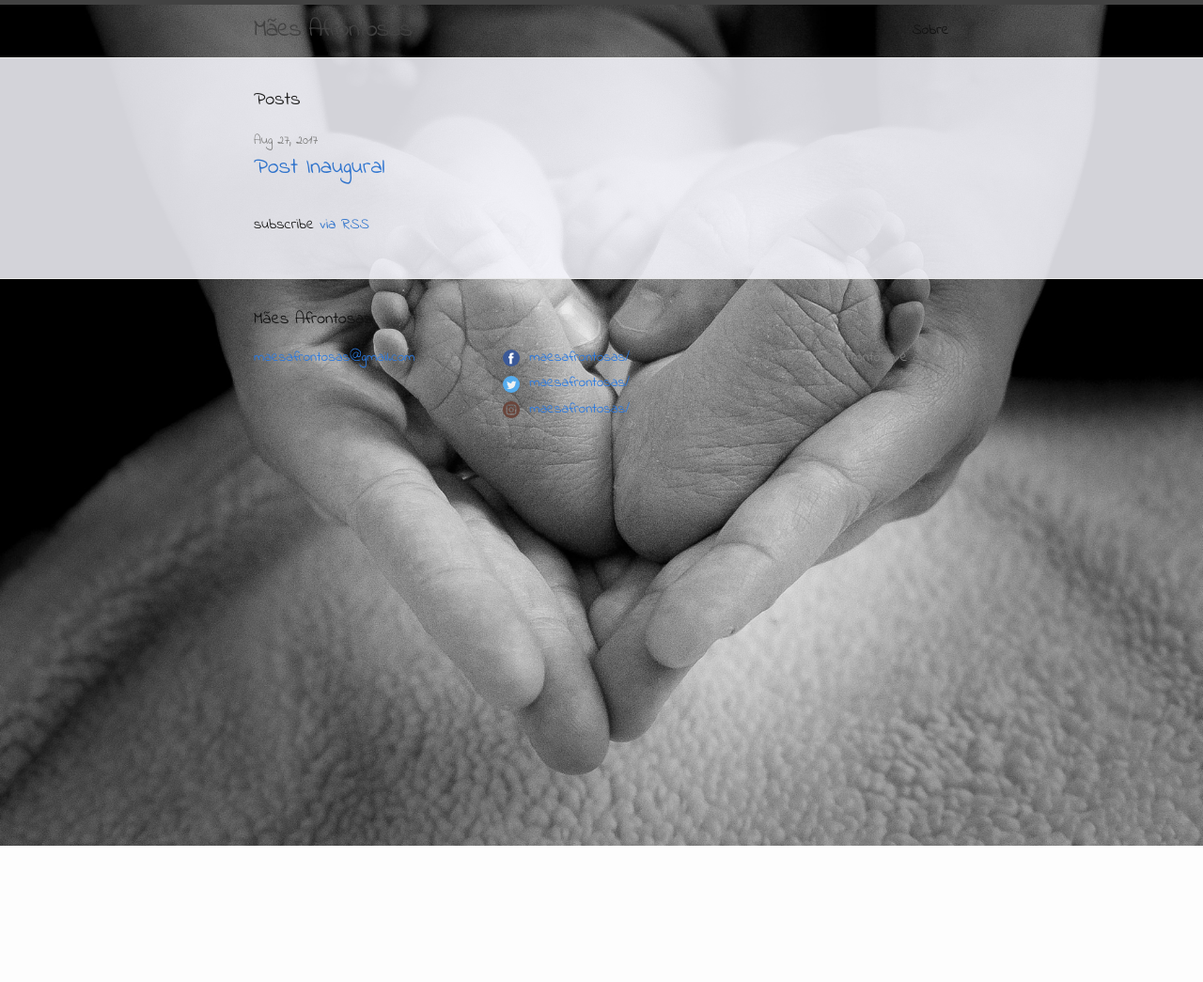
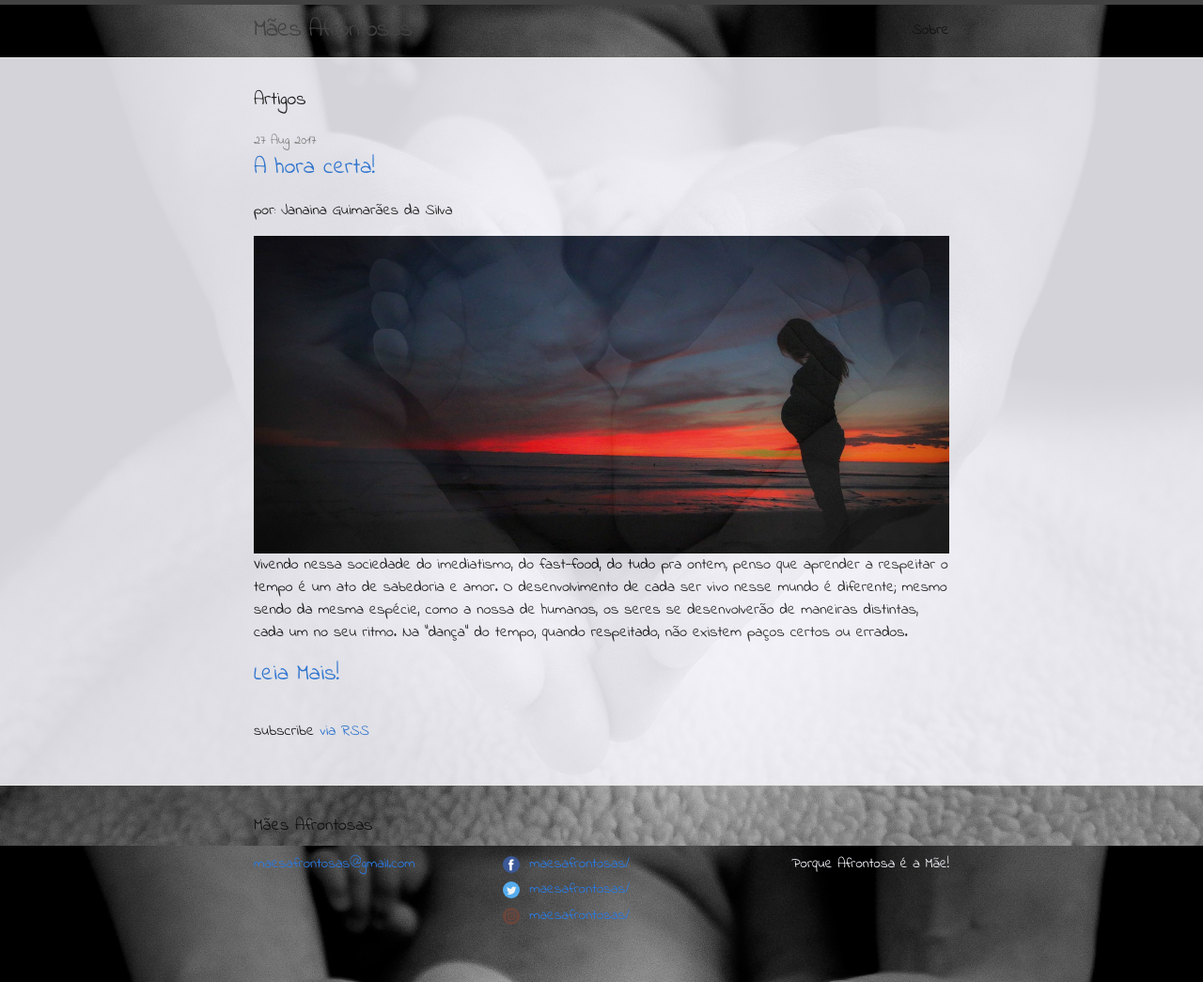
Before and after one commit to maesafrontosas/maesafrontosas.github.io, a Jekyll site: the page built from index.md, in a window 1280 px wide. Shown: the whole page at 94% size. Built offline with Jekyll 4.4.1, drawn with Linux system fonts in a browser that asks for light colours; before the commit the page ends 900 px from its top, so only the background shows below that.

Commit message:
tomara que de certo

```diff
--- a/_includes/_share-page.html
+++ b/_includes/_share-page.html
@@ -1,6 +1,6 @@
 <div class="share-page">
     Compartilhe esse Post &rarr;
-    <a href="https://twitter.com/intent/tweet?text={{ page.title }}&url={{ site.url }}{{ page.url }}&via={{ site.twitter_username }}&related={{ site.twitter_username }}" rel="nofollow" target="_blank" title="Share on Twitter">Twitter</a>
-    <a href="https://facebook.com/sharer.php?u={{ site.url }}{{ page.url }}" rel="nofollow" target="_blank" title="Share on Facebook">Facebook</a>
-    <a href="https://plus.google.com/share?url={{ site.url }}{{ page.url }}" rel="nofollow" target="_blank" title="Share on Google+">Google+</a>
+    <a href="https://twitter.com/intent/tweet?text={{ page.title }}&url={{ site.url }}{{ site.baseurl }}&via={{ site.twitter_username }}&related={{ site.twitter_username }}" rel="nofollow" target="_blank" title="Share on Twitter">Twitter</a>
+    <a href="https://facebook.com/sharer.php?u={{ site.url }}{{ site.baseurl }}" rel="nofollow" target="_blank" title="Share on Facebook">Facebook</a>
+    <a href="https://plus.google.com/share?url={{ site.url }}{{ site.baseurl }}" rel="nofollow" target="_blank" title="Share on Google+">Google+</a>
 </div>
--- a/_layouts/home.html
+++ b/_layouts/home.html
@@ -4,19 +4,24 @@ layout: default
 
 <div class="home">
 
-  <h1 class="page-heading">Posts</h1>
+  <h1 class="page-heading">Artigos</h1>
 
   {{ content }}
 
   <ul class="post-list">
     {% for post in site.posts %}
       <li>
-        {% assign date_format = site.minima.date_format | default: "%b %-d, %Y" %}
+        {% assign date_format = site.minima.date_format | default: "%-d %b %Y" %}
         <span class="post-meta">{{ post.date | date: date_format }}</span>
 
         <h2>
-          <a class="post-link" href="{{ post.url | relative_url }}">{{ post.title | escape }}</a>
-        </h2>
+          <a class="post-link" href="{{ post.url | relative_url }}">{{ post.heading | escape }}</a>
+            </h2>
+          <span><p>por: {{ post.author }}</p></span>
+          <img src="{{ post.capa }}" alt="{{ post.heading }}">
+          <br>
+          <p>{{ post.preview }}</p>
+          <a class="post-link" href="{{ post.url | relative_url }}">Leia Mais!</a>
       </li>
     {% endfor %}
   </ul>
--- a/_posts/2017-08-27-post-inaugural.markdown
+++ b/_posts/2017-08-27-post-inaugural.markdown
@@ -6,6 +6,8 @@ heading: "A hora certa!"
 author: "Janaina Guimarães da Silva"
 comments: true
 foto: janaina
+capa: "/images/post-2017-08-27.jpg"
+preview: "Vivendo nessa sociedade do imediatismo, do fast-food, do tudo pra ontem, penso que aprender a respeitar o tempo é um ato de sabedoria e amor. O desenvolvimento de cada ser vivo nesse mundo é diferente; mesmo sendo da mesma espécie, como a nossa de humanos, os seres se desenvolverão de maneiras distintas, cada um no seu ritmo. Na “dança” do tempo, quando respeitado, não existem paços certos ou errados."
 categories:
 ---
 
--- a/_sass/minima/_layout.scss
+++ b/_sass/minima/_layout.scss
@@ -127,7 +127,7 @@
 
 .footer-col-wrapper {
   @include relative-font-size(0.9375);
-  color: $grey-color;
+  color: ghostwhite;
   margin-left: -$spacing-unit / 2;
   @extend %clearfix;
 }
```
Also changed, not shown: other parts of _posts/2017-08-27-post-inaugural.markdown (+1 -1 lines), _layouts/post.html (+4 -5 lines).
